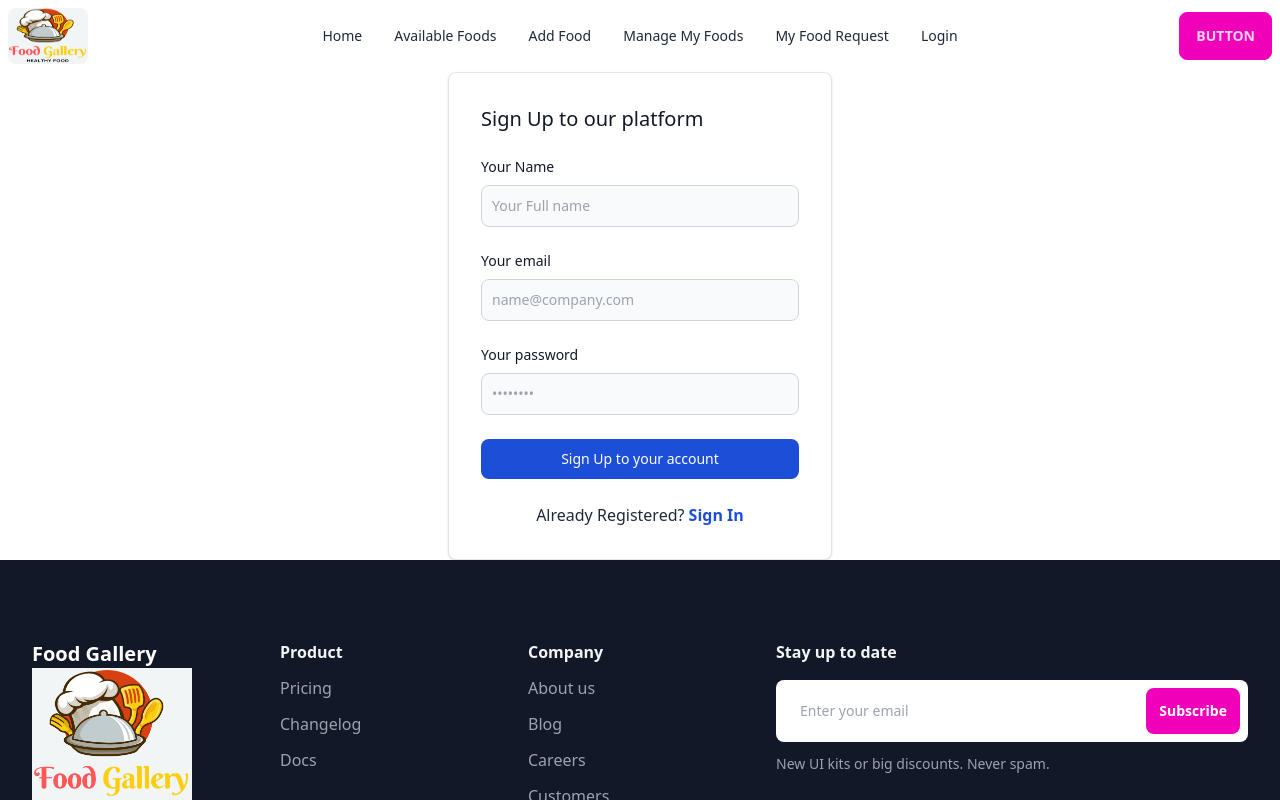
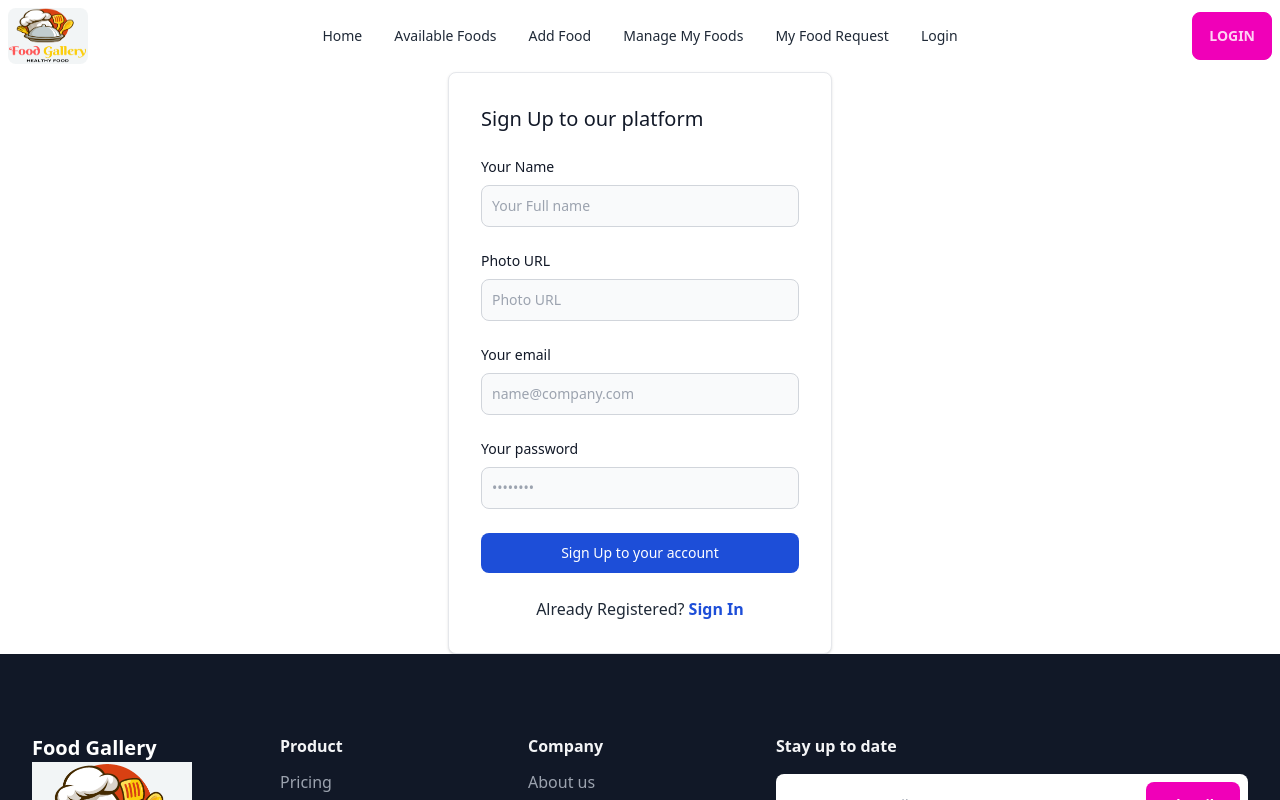
Before and after one commit to msahrana/food-gallery-client, a React (Vite) app: page /register in a window 1280 px wide. Shown: the top 800 px of the page. Built offline with nearby package versions, Linux system fonts and the light colour scheme; no server answers.

Commit message:
password authentication seccessfully setup

```diff
--- a/src/components/Navbar.jsx
+++ b/src/components/Navbar.jsx
@@ -1,7 +1,17 @@
 import { Link } from 'react-router-dom';
 import logo from '../../public/logo.png'
+import { useContext } from 'react';
+import { AuthContext } from '../provider/AuthProvider';
 
 const Navbar = () => {
+
+  const {user, logOut} = useContext(AuthContext)
+
+  const handleSignOut = () => {
+    logOut()
+    .then()
+    .catch()
+  }
 
     const navItems = <>
     <li><Link to='/'>Home</Link></li>
@@ -46,7 +56,13 @@ const Navbar = () => {
         </ul>
       </div>
       <div className="navbar-end">
-        <a className="btn btn-secondary">Button</a>
+        {
+          user? <button onClick={handleSignOut} className='btn btn-secondary'>Sign Out</button>
+          : <Link to={'/login'}>
+          <button className='btn btn-secondary'>Login</button>
+          </Link>
+
+        }
       </div>
     </div>
   );
--- a/src/main.jsx
+++ b/src/main.jsx
@@ -54,9 +54,9 @@ const router = createBrowserRouter([
         element: <AddFood></AddFood>
       },
       {
-        path: '/food/:id',
+        path: '/food/:_id',
         element: <FoodDetails></FoodDetails>,
-        loader: ({params}) => fetch(`http://localhost:5000/food/${params.id}`)
+        loader: ({params}) => fetch(`http://localhost:5000/food/${params._id}`)
       }
     ]
   },
--- a/src/pages/FoodDetails.jsx
+++ b/src/pages/FoodDetails.jsx
@@ -1,7 +1,15 @@
+import { useLoaderData, useParams } from "react-router-dom";
 
 
 const FoodDetails = () => {
 
+  const FoodDetails = useLoaderData()
+  console.log(FoodDetails)
+
+  const {_id} = useParams()
+  console.log(_id)
+
+  const {FoodImage, FoodName, DonorName, DonorImage, PickupLocation,ExpiredDate, FoodQuantity,AdditionalNotes} = FoodDetails || {}
 
   return (
     <div>
@@ -11,7 +19,7 @@ const FoodDetails = () => {
           <a href="#">
             <img
               className="rounded-t-lg"
-              src=""
+              src={FoodImage}
               alt=""
             />
           </a>
--- a/src/pages/Login.jsx
+++ b/src/pages/Login.jsx
@@ -1,10 +1,30 @@
+import { useContext } from "react";
 import { Link } from "react-router-dom";
+import { AuthContext } from "../provider/AuthProvider";
 
 const Login = () => {
+
+    const {signIn} = useContext(AuthContext)
+
+    const handleLogIn = e => {
+        e.preventDefault()
+        const form = e.target
+        const email = form.email.value
+        const password = form.password.value
+        console.log(email, password)
+
+        signIn(email, password)
+        .then(result => {
+            console.log(result.user)
+        })
+        .catch(error => {
+            console.error(error)
+        })
+    }
+
   return (
-
     <div className="w-full mx-auto max-w-sm p-4 bg-white border border-gray-200 rounded-lg shadow sm:p-6 md:p-8 dark:bg-gray-800 dark:border-gray-700">
-    <form className="space-y-6" action="#">
+        <form onSubmit={handleLogIn} className="space-y-6">
             <h5 className="text-xl font-medium text-gray-900 dark:text-white">Sign in to our platform</h5>
             <div>
                 <label htmlFor="email" className="block mb-2 text-sm font-medium text-gray-900 dark:text-white">Your email</label>
--- a/src/pages/Register.jsx
+++ b/src/pages/Register.jsx
@@ -1,14 +1,63 @@
+import { useContext } from "react";
 import { Link } from "react-router-dom";
+import { AuthContext } from "../provider/AuthProvider";
+import Swal from "sweetalert2";
+
 
 
 const Register = () => {
+
+    const {createUser} = useContext(AuthContext)
+
+    const handleRegister = e =>{
+        e.preventDefault()
+        const form = e.target
+        const name = form.name.value
+        const photoURL = form.photoURL.value
+        const email = form.email.value
+        const password = form.password.value
+        console.log(name, photoURL, email, password)
+
+        createUser(email, password)
+        .then(result =>{
+            console.log(result.user)
+            const user = {name, photoURL, email, password}
+            fetch('http://localhost:5000/user', {
+                method: 'POST',
+                headers: {
+                    'content-type' : 'application/json'
+                },
+                body: JSON.stringify(user)
+            })
+            .then(res => res.json())
+            .then(data => {
+                console.log(data)
+                if (data.insertedId) {
+                    Swal.fire({
+                      title: "Success!",
+                      text: "User Added Successfully",
+                      icon: "success",
+                      confirmButtonText: "Cool",
+                    });
+                  }
+            })
+        })
+        .catch(error =>{
+            console.error(error)
+        })
+    }
+
     return (
         <div className="w-full mx-auto max-w-sm p-4 bg-white border border-gray-200 rounded-lg shadow sm:p-6 md:p-8 dark:bg-gray-800 dark:border-gray-700">
-    <form className="space-y-6" action="#">
+            <form onSubmit={handleRegister} className="space-y-6">
             <h5 className="text-xl font-medium text-gray-900 dark:text-white">Sign Up to our platform</h5>
             <div>
                 <label htmlFor="name" className="block mb-2 text-sm font-medium text-gray-900 dark:text-white">Your Name</label>
                 <input type="text" name="name" id="name" className="bg-gray-50 border border-gray-300 text-gray-900 text-sm rounded-lg focus:ring-blue-500 focus:border-blue-500 block w-full p-2.5 dark:bg-gray-600 dark:border-gray-500 dark:placeholder-gray-400 dark:text-white" placeholder="Your Full name" required/>
+            </div>
+            <div>
+                <label htmlFor="name" className="block mb-2 text-sm font-medium text-gray-900 dark:text-white">Photo URL</label>
+                <input type="text" name="photoURL" id="photo" className="bg-gray-50 border border-gray-300 text-gray-900 text-sm rounded-lg focus:ring-blue-500 focus:border-blue-500 block w-full p-2.5 dark:bg-gray-600 dark:border-gray-500 dark:placeholder-gray-400 dark:text-white" placeholder="Photo URL" required/>
             </div>
             <div>
                 <label htmlFor="email" className="block mb-2 text-sm font-medium text-gray-900 dark:text-white">Your email</label>
--- a/src/provider/AuthProvider.jsx
+++ b/src/provider/AuthProvider.jsx
@@ -1,5 +1,5 @@
-import { createContext, useState } from "react";
-import { getAuth } from "firebase/auth";
+import { createContext, useEffect, useState } from "react";
+import { createUserWithEmailAndPassword, getAuth, onAuthStateChanged, signInWithEmailAndPassword, signOut } from "firebase/auth";
 import app from "../firebase/firebase.config";
 
 const auth = getAuth(app);
@@ -9,9 +9,38 @@ export const AuthContext = createContext(null)
 const AuthProvider = ({children}) => {
 
     const [user, setUser] = useState(null)
+    const [loading, setLoading] = useState(true)
+
+    const createUser = (email, password) => {
+        setLoading(true)
+        return createUserWithEmailAndPassword( auth, email, password)
+    }
+
+    const signIn = (email, password) => {
+        setLoading(true)
+        return signInWithEmailAndPassword(auth, email, password)
+    }
+
+    const logOut = () => {
+        setLoading(true)
+        return signOut(auth)
+    }
+
+    useEffect(()=> {
+        const unSubscribe = onAuthStateChanged(auth, currentUser => {
+            console.log('user is present', currentUser)
+            setLoading(false)
+            setUser(currentUser)
+        })
+        return unSubscribe
+    },[])
 
     const userInfo = {
-        user
+        user,
+        loading,
+        createUser,
+        signIn,
+        logOut
     }
 
     return (
```
Lines whose indentation alone changed are shown as unchanged.
